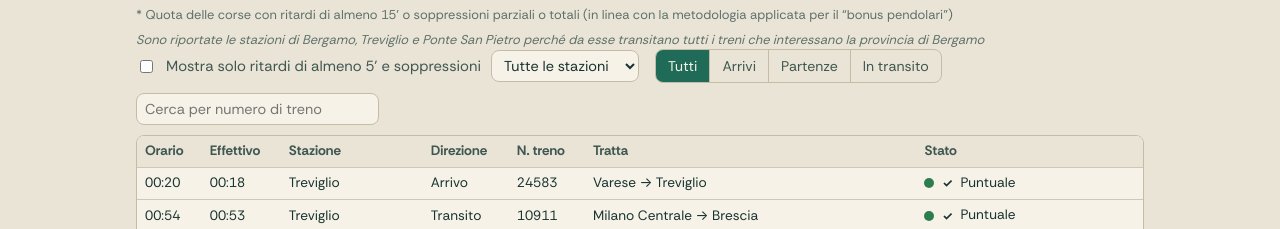
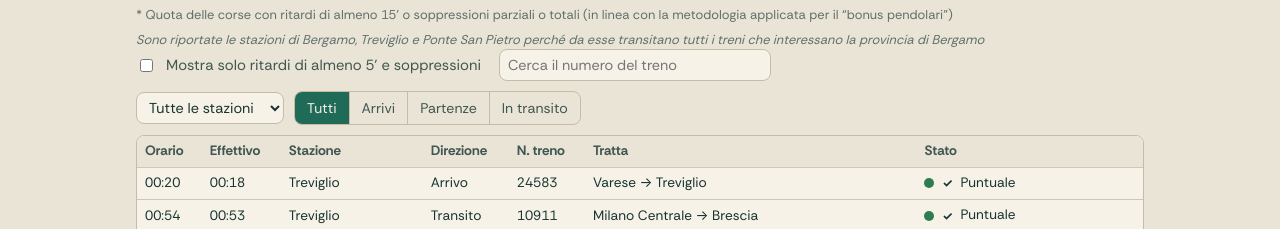
Before and after one commit to lucabonzanni/monitor-treni-bergamo, a plain HTML site: page docs/index.html in a window 1280 px wide. Shown: the part 719-948 px from the top of the page. Drawn offline with Linux system fonts and the light colour scheme.

Commit message:
Add files via upload
Migliorata disposizione pulsanti tabellone corse di giornata

```diff
--- a/docs/app.js
+++ b/docs/app.js
@@ -430,9 +430,11 @@ function disegnaOggi() {
   const selStaz = el("select", { id: "sel-staz", "aria-label": "Stazione" }, el("option", { value: "tutte", text: "Tutte le stazioni" }),
     ...stazioni.map(x => el("option", { value: x.codice, text: x.nome })));
   selStaz.addEventListener("change", e => { stazSel = e.target.value; ridisegna(); });
-  const cerca = el("input", { type: "search", id: "cerca-treno", inputmode: "numeric", autocomplete: "off", placeholder: "Cerca per numero di treno", "aria-label": "Cerca per numero di treno" });
+  const cerca = el("input", { type: "search", id: "cerca-treno", inputmode: "numeric", autocomplete: "off", placeholder: "Cerca il numero del treno", "aria-label": "Cerca per numero di treno" });
   cerca.addEventListener("input", e => { cercaNum = e.target.value.replace(/\D/g, ""); if (e.target.value !== cercaNum) e.target.value = cercaNum; ridisegna(); });   // solo cifre; trova i numeri che iniziano per quelle cifre
-  box.append(el("div", { class: "ctrl" }, cb, el("label", { for: "solo-anom", text: "Mostra solo ritardi di almeno 5’ e soppressioni" }), stazioni.length > 1 ? selStaz : "", seg, cerca));
+  // due righe: prima casella e ricerca, poi stazione e arrivi/partenze
+  box.append(el("div", { class: "ctrl ctrl-riga" }, cb, el("label", { for: "solo-anom", text: "Mostra solo ritardi di almeno 5’ e soppressioni" }), cerca),
+    el("div", { class: "ctrl ctrl-riga" }, stazioni.length > 1 ? selStaz : "", seg));
   ridisegna(); box.append(wrap);
   box.append(el("p", { class: "fonte" }, el("strong", { text: "Nota: " }), "è indicato come “puntuale” il treno con un ritardo inferiore ai 5’. Ogni treno compare una sola volta, anche se passa da più stazioni. La colonna “Stazione” indica quella a cui è riferito il dato. Con “In transito” sono indicati i treni che non hanno capolinea nella stazione indicata" + (righe.some(r => r.stimato && r.stato === "effettuato") ? ". “Stima”: ritardo stimato dall’ultimo rilevamento disponibile, perché ViaggiaTreno non ha registrato l’arrivo nella stazione" : "")));
   disegnaAccumulo(box);
--- a/docs/index.html
+++ b/docs/index.html
@@ -13,7 +13,7 @@
 <meta property="og:description" content="Ritardi, soppressioni, giorni più critici e direttrici con maggiori disagi: le stazioni della Bergamasca data-driven, aggiornate in automatico.">
 <meta property="og:url" content="https://lucabonzanni.github.io/monitor-treni-bergamo/">
 <link rel="icon" href="favicon.svg" type="image/svg+xml">
-<link rel="stylesheet" href="style.css?v=6">
+<link rel="stylesheet" href="style.css?v=7">
 </head>
 <body>
 <nav class="topnav" aria-label="Sezioni della pagina">
@@ -75,6 +75,6 @@
   </footer>
 </div>
 <script src="vendor/chart.umd.js"></script>
-<script src="app.js?v=10"></script>
+<script src="app.js?v=11"></script>
 </body>
 </html>
--- a/docs/style.css
+++ b/docs/style.css
@@ -133,6 +133,9 @@ tbody tr:hover { background: rgba(127, 127, 127, .09); }
 .accumulo .riga .t { color: var(--ink); font-weight: 700; font-size: .92rem; }
 .accumulo .riga .v { font-size: 1.5rem; font-weight: 800; letter-spacing: -.02em; font-variant-numeric: tabular-nums; white-space: nowrap; }
 .ctrl .seg { margin-left: 6px; }
+.ctrl-riga { margin: 0 0 8px; gap: 8px 16px; }
+.ctrl-riga .seg { margin-left: 0; }
+#cerca-treno { width: 17rem; max-width: 100%; margin-left: 8px; }
 .ctrl { display: flex; flex-wrap: wrap; gap: 10px; align-items: center; margin: 0 0 10px; font-size: .92rem; color: var(--ink2); }
 .stato { display: inline-flex; align-items: center; gap: 6px; }
 .stato i { display: inline-block; width: 10px; height: 10px; border-radius: 50%; }
```
